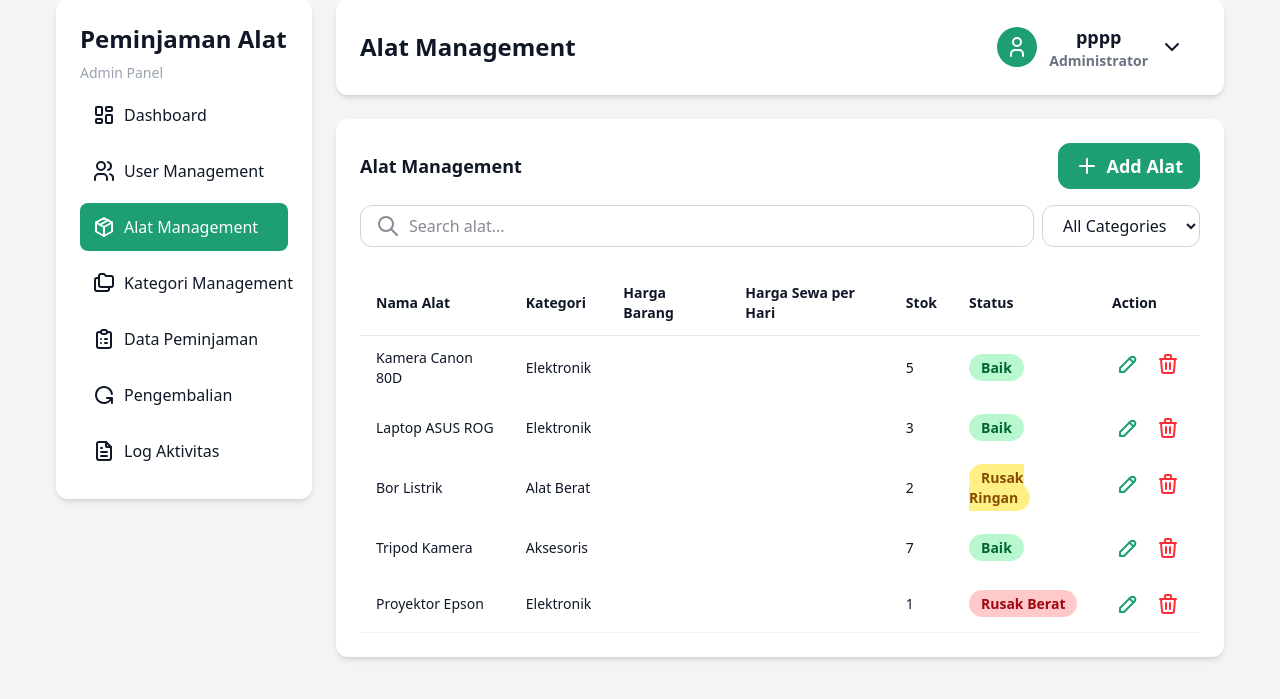
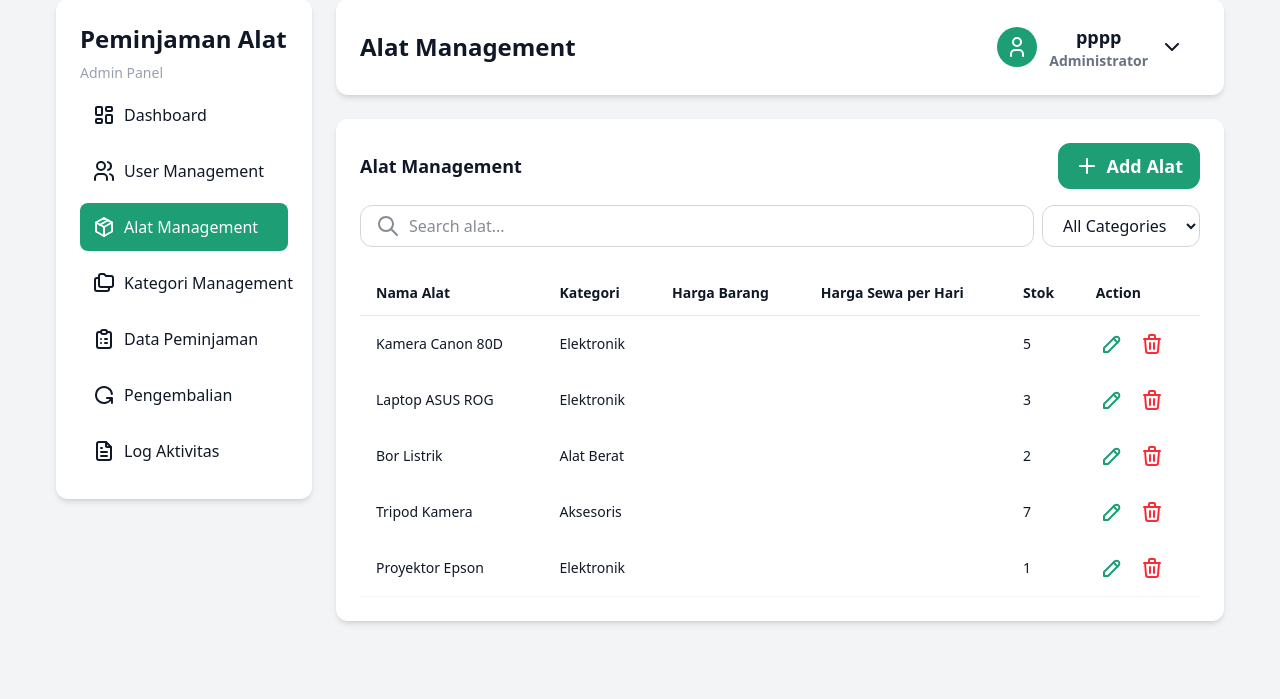
Before and after one commit to Anasfaiq/peminjaman_alat, a PHP site: page /pages/admin/alat.php in a window 1280 px wide. Shown: the part 33-732 px from the top of the page. Run offline with PHP 8.4, Linux system fonts and the light colour scheme; a user stored in the database is signed in; data comes from the database, SQL or seed files in the repository; data that the repository does not hold is empty.

Commit message:
deleting kondisi for alat table

```diff
--- a/pages/admin/alat.php
+++ b/pages/admin/alat.php
@@ -246,7 +246,6 @@ $data = mysqli_fetch_assoc($qUser);
                 <td class="table-header">Harga Barang</td>
                 <td class="table-header">Harga Sewa per Hari</td>
                 <td class="table-header">Stok</td>
-                <td class="table-header">Status</td>
                 <td class="table-header">Action</td>
               </tr>
             </thead>
@@ -254,16 +253,6 @@ $data = mysqli_fetch_assoc($qUser);
               <?php
           $no = 1;
 while ($data = mysqli_fetch_assoc($query)) :
-    $status = $data['kondisi']; // ambil dari DB
-    if ($status == "Baik") {
-        $statusColor = "bg-green-200 text-green-800";
-    } elseif ($status == "Rusak Ringan") {
-        $statusColor = "bg-yellow-200 text-yellow-800";
-    } elseif ($status == "Rusak Berat") {
-        $statusColor = "bg-red-200 text-red-800";
-    } else {
-        $statusColor = "bg-gray-200 text-gray-800";
-    }
     ?>
               <tr data-id-kategori="<?= $data['id_kategori']; ?>">
                 <td><?= $data['nama_alat']; ?> </td>
@@ -271,9 +260,6 @@ while ($data = mysqli_fetch_assoc($query)) :
                 <td><?= $data['harga_barang'] ?></td>
                 <td><?= $data['harga_sewa'] ?></td>
                 <td><?= $data['stok'] ?></td>
-                <td class="equipment-status">
-                  <span class="<?= $statusColor ?>"><?= $data['kondisi'] ?></span>
-                </td>
                 <td class="button-wrapper">
                   <a
                     href="#"
@@ -281,7 +267,6 @@ while ($data = mysqli_fetch_assoc($query)) :
                     data-id="<?= $data['id_alat']; ?>"
                     data-nama-alat="<?= $data['nama_alat']; ?>"
                     data-id-kategori="<?= $data['id_kategori']; ?>"
-                    data-kondisi="<?= $data['kondisi']; ?>"
                     data-harga-barang="<?= $data['harga_barang']; ?>"
                     data-harga-sewa="<?= $data['harga_sewa']; ?>"
                     data-stok="<?= $data['stok']; ?>"
@@ -378,16 +363,6 @@ while ($kat = mysqli_fetch_assoc($kategoriQuery)) {
         </div>
 
         <div class="form">
-          <label>Kondisi</label>
-          <select name="kondisi" id="kondisi">
-            <option value="" disabled hidden selected>Pilih kondisi</option>
-            <option value="Baik">Baik</option>
-            <option value="Rusak Ringan">Rusak Ringan</option>
-            <option value="Rusak Berat">Rusak Berat</option>
-          </select>
-        </div>
-
-        <div class="form">
           <label>Harga Barang</label>
           <input name="harga_barang" id="harga_barang" type="number" placeholder="Masukkan harga barang" min="0">
         </div>
--- a/pages/admin/script.js
+++ b/pages/admin/script.js
@@ -55,7 +55,6 @@ const formFields = {
   password: document.getElementById("password"),
   passwordHint: document.getElementById("passwordHint"),
   keterangan: document.getElementById("keterangan"),
-  kondisi: document.getElementById("kondisi"),
   harga_barang: document.getElementById("harga_barang"),
   harga_sewa: document.getElementById("harga_sewa"),
   stok: document.getElementById("stok"),
@@ -227,7 +226,6 @@ if (editButtons.length > 0) {
         tanggalPinjam: "tanggal_pinjam",
         tanggalKembali: "tanggal_kembali",
         tanggalKembaliRencana: "tanggal_kembali_rencana",
-        kondisi: "kondisi",
         kondisiKembali: "kondisi_kembali",
         stok: "stok",
         jumlah: "jumlah",
--- a/src/input.css
+++ b/src/input.css
@@ -1146,7 +1146,7 @@
   }
 
   .card-footer {
-    @apply flex items-center;
+    @apply flex items-center mt-2;
   }
 
   .card-footer button {
```
Also changed, not shown: pages/admin/proses/proses-add-alat.php (+2 -12 lines), pages/admin/proses/proses-update-alat.php (+2 -12 lines), src/output.css.
